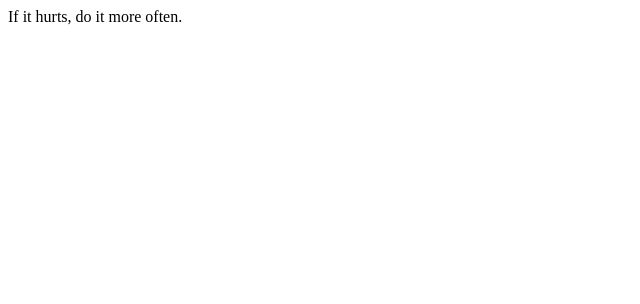
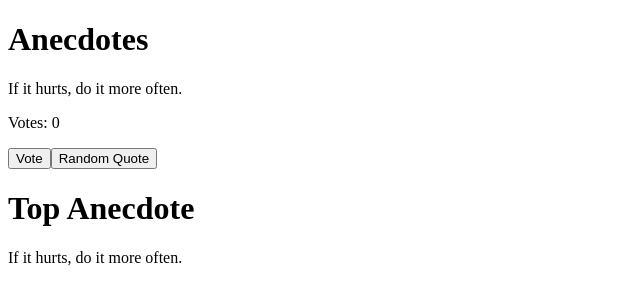
Before and after one commit to fecfecfec/fullstackopen-helsinki, a React (Create React App) app in the folder part1/: page / in a window 1280 px wide. Shown: the top 304 px of the page, without its empty margins (0-640 px from the left). Built offline with nearby package versions, Linux system fonts and the light colour scheme.

Commit message:
1.14 this seems to work

```diff
--- a/part1/src/App.js
+++ b/part1/src/App.js
@@ -1,3 +1,72 @@
+// import { useState } from 'react'
+
+// const App = () => {
+//   const anecdotes = [
+//     {
+//       text: 'If it hurts, do it more often.',
+//       votes: 0
+//     },
+//     {
+//       text: 'Adding manpower to a late software project makes it later!',
+//       votes: 0
+//     },
+//     {
+//       text: 'The first 90 percent of the code accounts for the first 10 percent of the development time...The remaining 10 percent of the code accounts for the other 90 percent of the development time.',
+//       votes: 0
+//     },
+//     {
+//       text: 'Any fool can write code that a computer can understand. Good programmers write code that humans can understand.',
+//       votes: 0
+//     },
+//     {
+//       text: 'Premature optimization is the root of all evil.',
+//       votes: 0
+//     },
+//     {
+//       text: 'Debugging is twice as hard as writing the code in the first place. Therefore, if you write the code as cleverly as possible, you are, by definition, not smart enough to debug it.',
+//       votes: 0
+//     },
+//     {
+//       text: 'Programming without an extremely heavy use of console.log is same as if a doctor would refuse to use x-rays or blood tests when diagnosing patients.',
+//       votes: 0
+//     },
+//     {
+//       text: 'The only way to go fast, is to go well.',
+//       votes: 0
+//     }]
+
+//   const [selected, setSelected] = useState(0)
+//   const randomQuote = () => {
+//     const randomIndex = Math.floor(Math.random() * anecdotes.length)
+//     const selectedAnecdote = anecdotes[randomIndex]
+//     setSelected(selectedAnecdote)
+//   }
+
+//   return (
+//     <>
+//       <h1>Anecdotes</h1>
+//       <p>{selected.text}</p>
+//       <p>Has {selected.votes} votes</p>
+//       <button onClick={() => {
+//         const updatedAnecdotes = anecdotes.map(anecdote => {
+//           if (anecdote === selected) {
+//             return {
+//               ...anecdote,
+//               votes: anecdote.votes + 1
+//             }
+//           } else {
+//             return anecdote
+//           }
+//         })
+//         setAnecdotes(updatedAnecdotes)
+//       }}>Vote</button>
+//       <button onClick={randomQuote}>Random Quote</button>
+//     </>
+//   )
+// }
+
+// export default App
+
 import { useState } from 'react'
 
 const App = () => {
@@ -12,11 +81,35 @@ const App = () => {
     'The only way to go fast, is to go well.'
   ]
 
+  const votesStorage = new Array(anecdotes.length).fill(0)
+
   const [selected, setSelected] = useState(0)
+  const [votes, setVotes] = useState(votesStorage)
+  const [highestNumber, setHighestNumber] = useState(0)
+
+  const randomQuote = () => {
+    const randomIndex = Math.floor(Math.random() * anecdotes.length)
+    setSelected(randomIndex)
+  }
+
+  const voteQuote = () => {
+    const votesCopy = [...votes]
+    votesCopy[selected] += 1
+    setVotes(votesCopy)
+    const topQuote = votes.indexOf(Math.max(...votes))
+    setHighestNumber(topQuote)
+  }
+
 
   return (
     <div>
-      {anecdotes[selected]}
+      <h1>Anecdotes</h1>
+      <p>{anecdotes[selected]}</p>
+      <p>Votes: {votes[selected]}</p>
+      <button onClick={voteQuote}>Vote</button>
+      <button onClick={randomQuote}>Random Quote</button>
+      <h1>Top Anecdote</h1>
+      <p>{anecdotes[highestNumber]}</p>
     </div>
   )
 }
```
